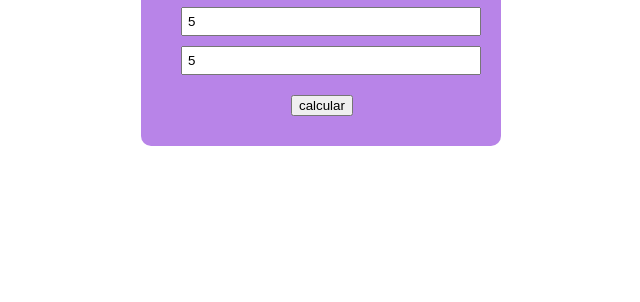
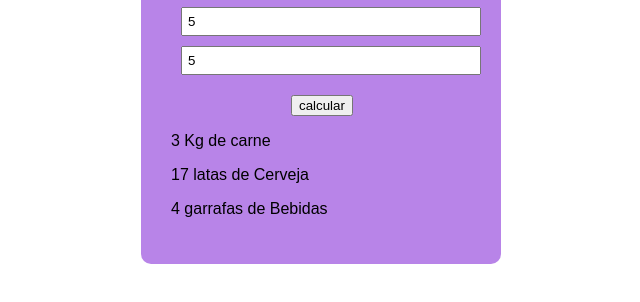
Before and after one commit to vitorquirino/javaScript-, a plain HTML site: page ex-41/index.html in a window 1280 px wide. Both pictures are taken after typing "5", "5", "5" into the empty fields and a click on the button "calcular". Shown: the part 128-430 px from the top of the page, without its empty margins (319-959 px from the left). Drawn offline with Linux system fonts and the light colour scheme.

Commit message:
atualização

```diff
--- a/ex-41/index.html
+++ b/ex-41/index.html
@@ -11,14 +11,15 @@
     </title>
 </head>
 
+
 <body>
 
     <div class="container">
         <h1>Churrascômetro</h1>
         <input id="adultos" name="adultos" type="number" placeholder="Adultos">
-        <input id="crincas" name="crincas" type="number" placeholder="Crianças">
+        <input id="criancas" name="crincas" type="number" placeholder="Crianças">
         <input id="duracao" name="duracao" type="number" placeholder="Duração(h)">
-        <button> calcular</button>
+        <button onclick="calcular()"> calcular</button>
 
         <div id="resultado">
 
@@ -26,7 +27,7 @@
     </div>
 
 
+    <script src="script.js"></script>
 
-    <script src="script.js"></script>
 </body>
 </html>
--- /dev/null
+++ b/ex-41/script.js
@@ -0,0 +1,51 @@
+let inputAdultos = document.getElementById ("adultos")
+let inputCriancas = document.getElementById ("criancas")
+let inputDuracao = document.getElementById ("duracao")
+
+let resultado = document.getElementById("resultado")
+
+function calcular(){
+    console.log('calculando...')
+
+
+    let adultos = inputAdultos.value
+    let criancas = inputCriancas.value
+    let duracao = inputDuracao.value
+
+    let qtdTotalCarne = carnepp(duracao) * adultos + (carnepp(duracao)/2 * criancas)
+    let qtdTotalCerveja = cervejapp(duracao) * adultos
+    let qtdTotalBebidas = bebidaspp(duracao) * adultos + (bebidaspp(duracao)/2 * criancas)
+
+
+    resultado.innerHTML = `<p>${qtdTotalCarne/1000} Kg de carne </p>`
+    resultado.innerHTML += `<p>${Math.ceil(qtdTotalCerveja/355)} latas de Cerveja </p>`
+    resultado.innerHTML += `<p>${Math.ceil(qtdTotalBebidas/2000)} garrafas de Bebidas </p>`
+}
+
+function carnepp(duracao){
+    if(duracao >= 6){
+        return  650
+    } else{
+        return 400
+    }
+}
+
+
+
+function cervejapp(duracao){
+    if(duracao >= 6){
+        return  2000
+    }else{
+        return 1200
+    }
+}
+
+
+
+function bebidaspp(duracao){
+    if(duracao >= 6){
+        return  1500
+    }else{
+        return 1000
+    }
+}
```
